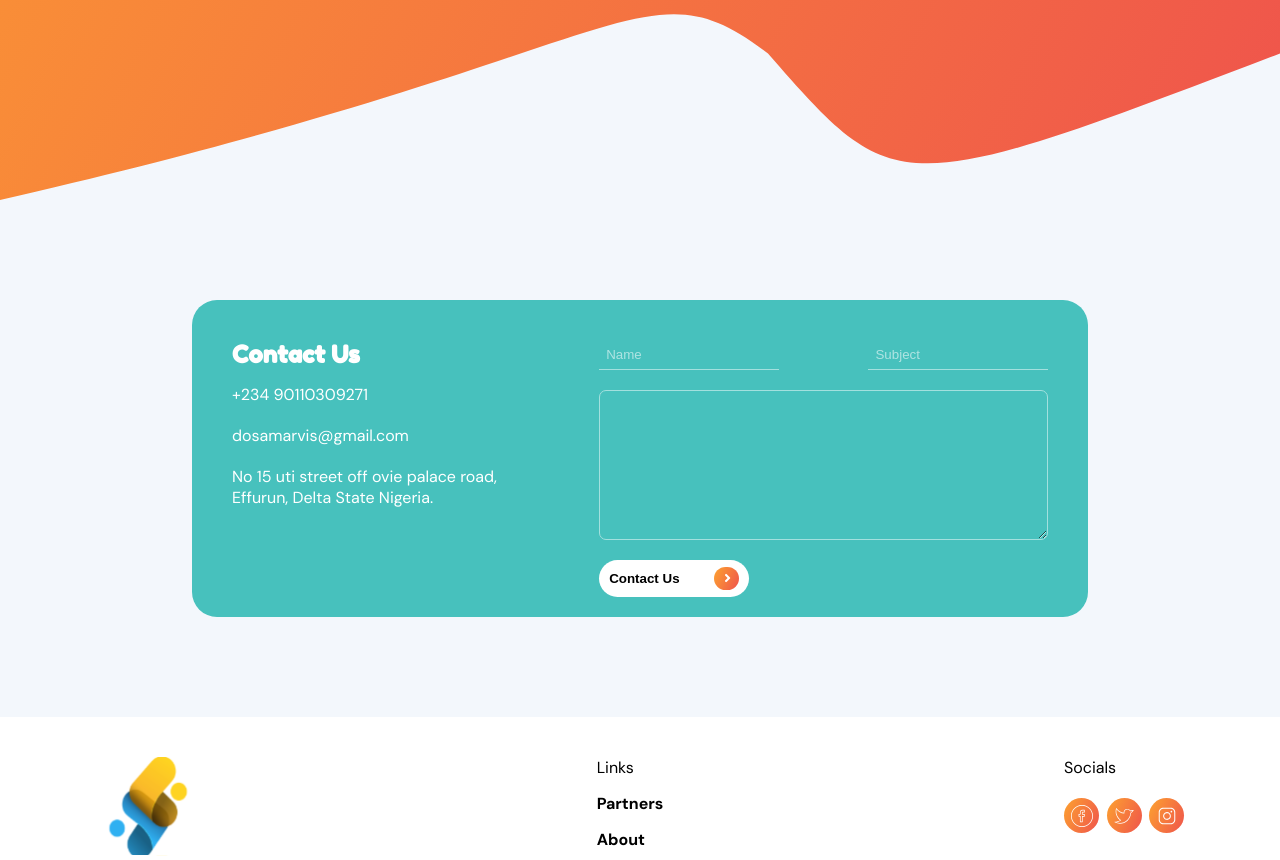
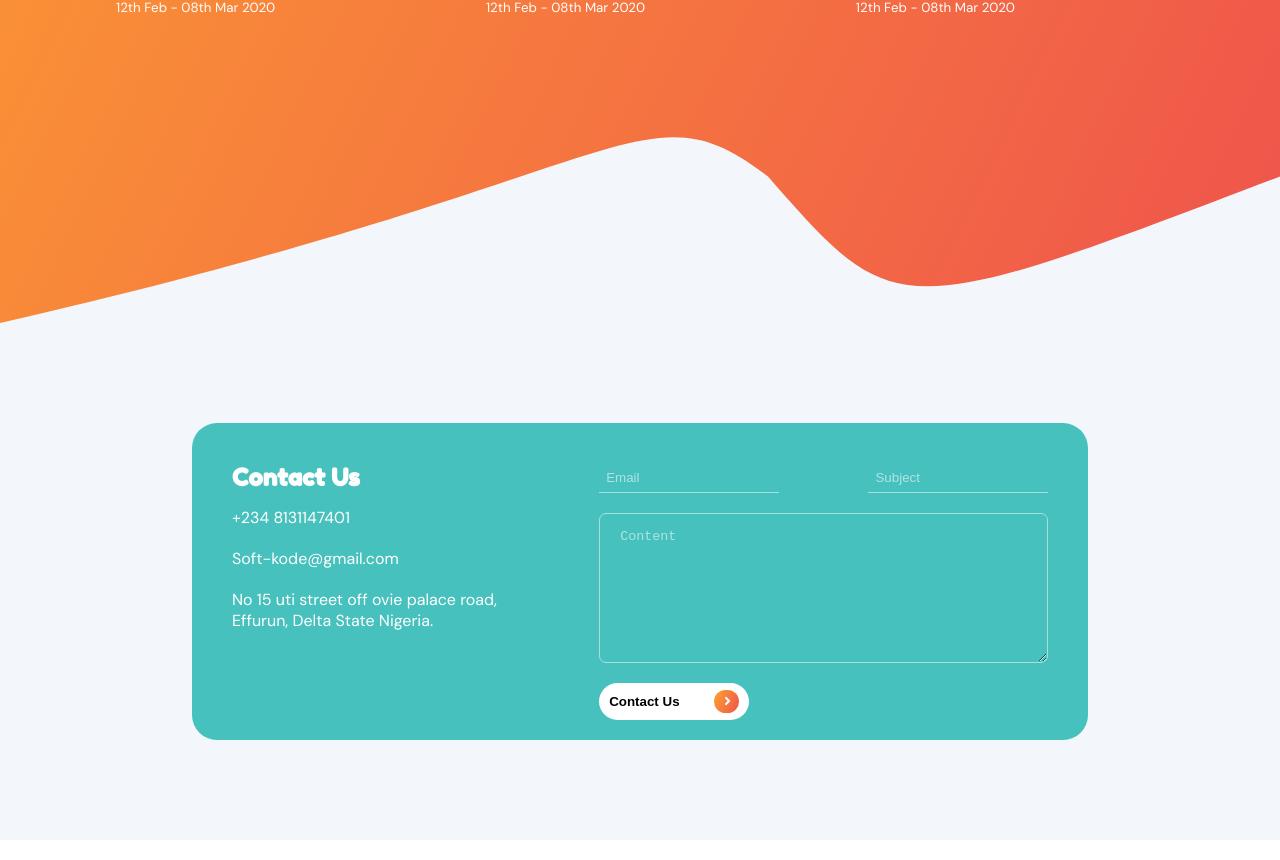
Before and after one commit to payn33/SoftKids, a Vue app: page / in a window 1280 px wide. Shown: the part 3357-4217 px from the top of the page. Built offline with nearby package versions, Linux system fonts and the light colour scheme.

Commit message:
fix carousel bug

```diff
--- a/src/components/Landing.vue
+++ b/src/components/Landing.vue
@@ -72,7 +72,7 @@
           <a href="#courses">
             <li>Courses</li>
           </a>
-          <li @click="windowSize()">Register</li>
+          <li>Register</li>
         </ul>
       </nav>
       <div class="left">
@@ -342,6 +342,8 @@
           </span>
         </div>
       </transition>
+    </div>
+
     <section class="slide-button">
       <span
         @click="
@@ -362,7 +364,6 @@
         }"
       ></span>
     </section>
-    </div>
 
     <div class="about" id="about">
       <h1>About Softkids</h1>
@@ -433,8 +434,9 @@
           <span><img src="@/assets/event6.png" alt="" /></span>
         </div>
       </transition>
-
-      <section class="slide-button">
+    </div>
+
+    <section class="slide-button btn-pad">
       <span
         @click="
           (classes.toggle_event_row2 = !classes.toggle_event_row2),
@@ -454,7 +456,6 @@
         }"
       ></span>
     </section>
-    </div>
 
     <div class="courses" id="courses">
       <h1>Courses</h1>
@@ -525,17 +526,33 @@
       <div class="contact">
         <div class="left">
           <h2>Contact Us</h2>
-          <p>+234 90110309271</p>
-          <p>dosamarvis@gmail.com</p>
+          <p>+234 8131147401</p>
+          <p>{{ classes.emailId }}</p>
           <p>No 15 uti street off ovie palace road,</p>
           <p>Effurun, Delta State Nigeria.</p>
         </div>
-        <form>
+        <form novalidate @submit.prevent>
           <span>
-            <input type="text" required placeholder="Name" />
-            <input type="text" required placeholder="Subject" />
-          </span>
-          <textarea cols="30" rows="10" placeholder="Content"> </textarea>
+            <input
+              type="text"
+              required
+              placeholder="Email"
+              v-model="classes.email.cc"
+            />
+            <input
+              type="text"
+              required
+              placeholder="Subject"
+              v-model="classes.email.subject"
+            />
+          </span>
+          <textarea
+            cols="30"
+            rows="10"
+            placeholder="Content"
+            v-model="classes.email.content"
+          >
+          </textarea>
           <button>
             <p>Contact Us</p>
             <span><i class="fas fa-angle-right"></i></span>
@@ -723,6 +740,12 @@ export default {
       toggle_partner_row1: true,
       toggle_partner_row2: true,
       burger: false,
+      emailId: "Soft-kode@gmail.com",
+      email: {
+        cc: "",
+        subject: "",
+        content: "",
+      },
     });
 
     let togCarousel = ref();
@@ -735,24 +758,27 @@ export default {
       console.log(togCarousel);
     };
 
-    window.addEventListener("resize", console.log("logged"));
 
     const toggleCarousel = (size) => {
       if (size <= 700) {
+              (classes.value.toggle_course_row1 = true),
+          (classes.value.toggle_event_row1 = true),
+          (classes.value.toggle_partner_row1 = true),
         (classes.value.toggle_course_row2 = false),
           (classes.value.toggle_event_row2 = false),
           (classes.value.toggle_partner_row2 = false);
       }
     };
+
     onMounted(() => {
       windowSize();
       toggleCarousel(togCarousel);
     });
-    // setInterval(() => {
-    //   windowSize();
-    //   toggleCarousel(togCarousel);
-    //   console.log("logged");
-    // }, 10000);
+    setInterval(() => {
+      windowSize();
+      toggleCarousel(togCarousel);
+      console.log("logged");
+    }, 10000);
     return {
       classes,
       windowSize,
@@ -1070,12 +1096,15 @@ nav > ul li:hover {
 }
 .events {
   width: 100%;
-  /* height: 100vh; */
+  height: 100vh;
   margin-top: 50px;
   padding-top: 70px;
   position: relative;
   border-radius: 30% 70% 100% 0% / 45% 30% 0% 10%;
   border-top: 2px solid rgb(247, 111, 111, 0.4);
+}
+.btn-pad {
+  padding-top: 50px;
 }
 .events::before {
   content: "Events";
@@ -1147,7 +1176,7 @@ nav > ul li:hover {
   display: flex;
   justify-content: space-between;
   align-items: center;
-  width: 80%;
+  width: 85%;
   margin: auto;
   padding-bottom: 50px;
 }
@@ -1467,10 +1496,31 @@ footer .social span div svg {
     grid-area: rightBottom;
     justify-content: flex-end;
   }
+  #courses,
+  #events {
+    position: relative;
+  }
+  #partnerButton {
+    position: absolute;
+    bottom: 0;
+  }
+  #eventButton {
+    position: absolute;
+    bottom: 0px;
+  }
+  #courseButton {
+  }
+
   .partners {
     padding-top: 100px;
+    height: 380px;
+    position: relative;
   }
   .partners div {
+    position: absolute;
+    top: 65%;
+    left: 50%;
+    transform: translate(-50%, -50%);
     display: grid;
     grid-template-areas:
       "leftTop leftTop leftTop rightTop rightTop rightTop"
@@ -1487,7 +1537,10 @@ footer .social span div svg {
     display: flex;
     width: 100%;
     justify-content: center;
-    padding-top: 30px;
+  }
+  .slide-btn-position {
+    position: absolute;
+    bottom: 0px;
   }
   .slide-button span {
     cursor: pointer;
@@ -1513,22 +1566,22 @@ footer .social span div svg {
   }
   .row1-enter-from,
   .row1-leave-to {
-    transform: translateX(-50%);
+    transform: translateX(-100%);
     opacity: 0;
   }
   .row1-enter-to,
   .row1-leave-from {
-    transform: translateX(0%);
+    transform: translateX(-50%);
     opacity: 1;
   }
   .row2-enter-from,
   .row2-leave-to {
-    transform: translateX(50%);
+    transform: translateX(100%);
     opacity: 0;
   }
   .row2-enter-to,
   .row2-leave-from {
-    transform: translateX(0%);
+    transform: translateX(-50%);
     opacity: 1;
   }
   .about .about-content {
@@ -1552,6 +1605,11 @@ footer .social span div svg {
   .events div {
     flex-direction: column;
     height: 720px;
+    padding-top: 100px;
+    position: absolute;
+    top: 50%;
+    left: 50%;
+    transform: translate(-50%, -50%);
   }
   .events svg {
     display: none;
@@ -1565,17 +1623,18 @@ footer .social span div svg {
   .events div span:nth-child(2) {
     margin: 30px 0px;
     padding: 0px;
-
   }
   .events div span:nth-child(3) {
     /* transform: translateY(0px) */
   }
+
   .events div span img {
     width: 100%;
     height: 100%;
     object-fit: unset;
   }
   .courses {
+    height: 1300px;
     clip-path: url(#cCurve);
     -webkit-clip-path: url(#cCurve);
   }
@@ -1585,7 +1644,12 @@ footer .social span div svg {
   }
   .courses div {
     flex-direction: column;
-    padding: 150px 0 0 0;
+    padding: 90px 0 0 0;
+    width: 75%;
+    position: absolute;
+    top: 55%;
+    left: 50%;
+    transform: translate(-50%, -50%);
   }
   .courses div span {
     width: 80%;
```
Lines whose indentation alone changed are shown as unchanged.
